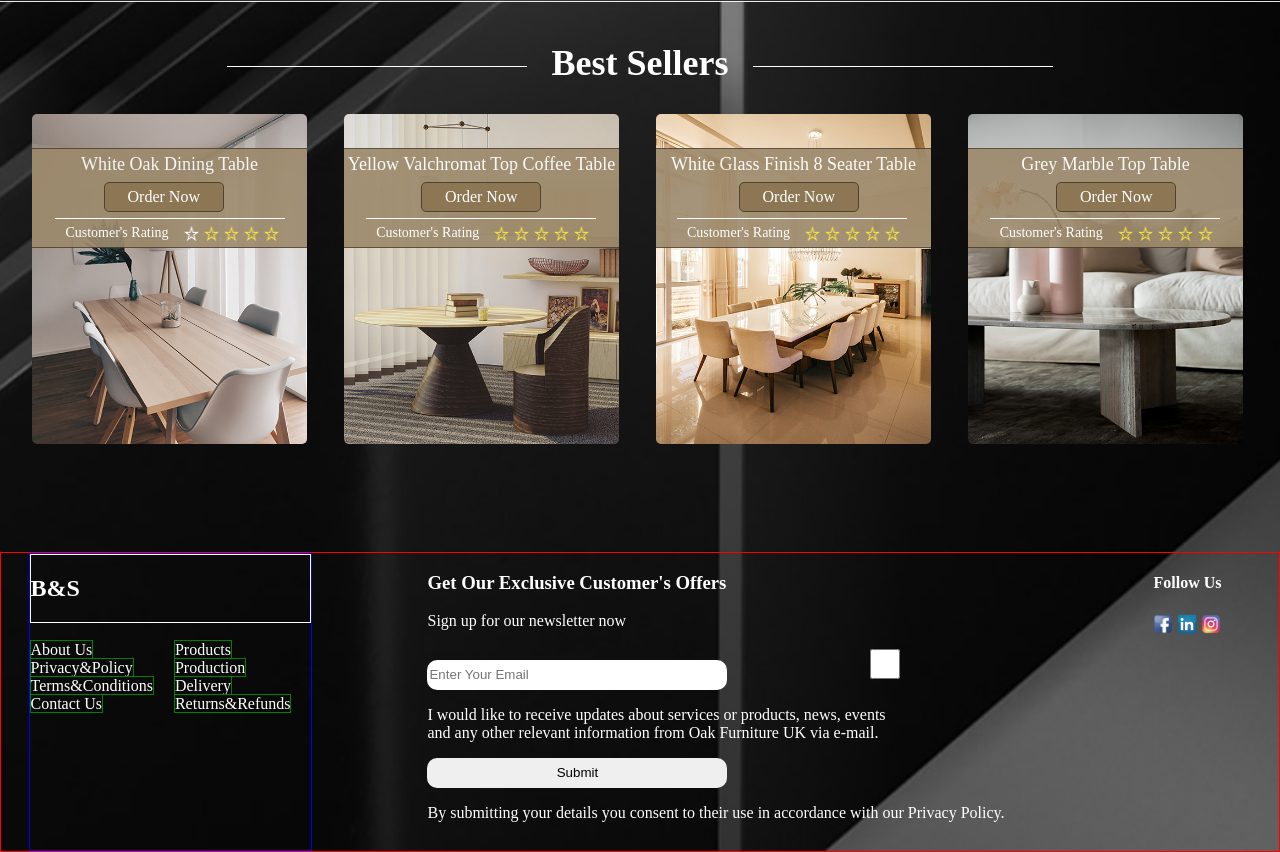
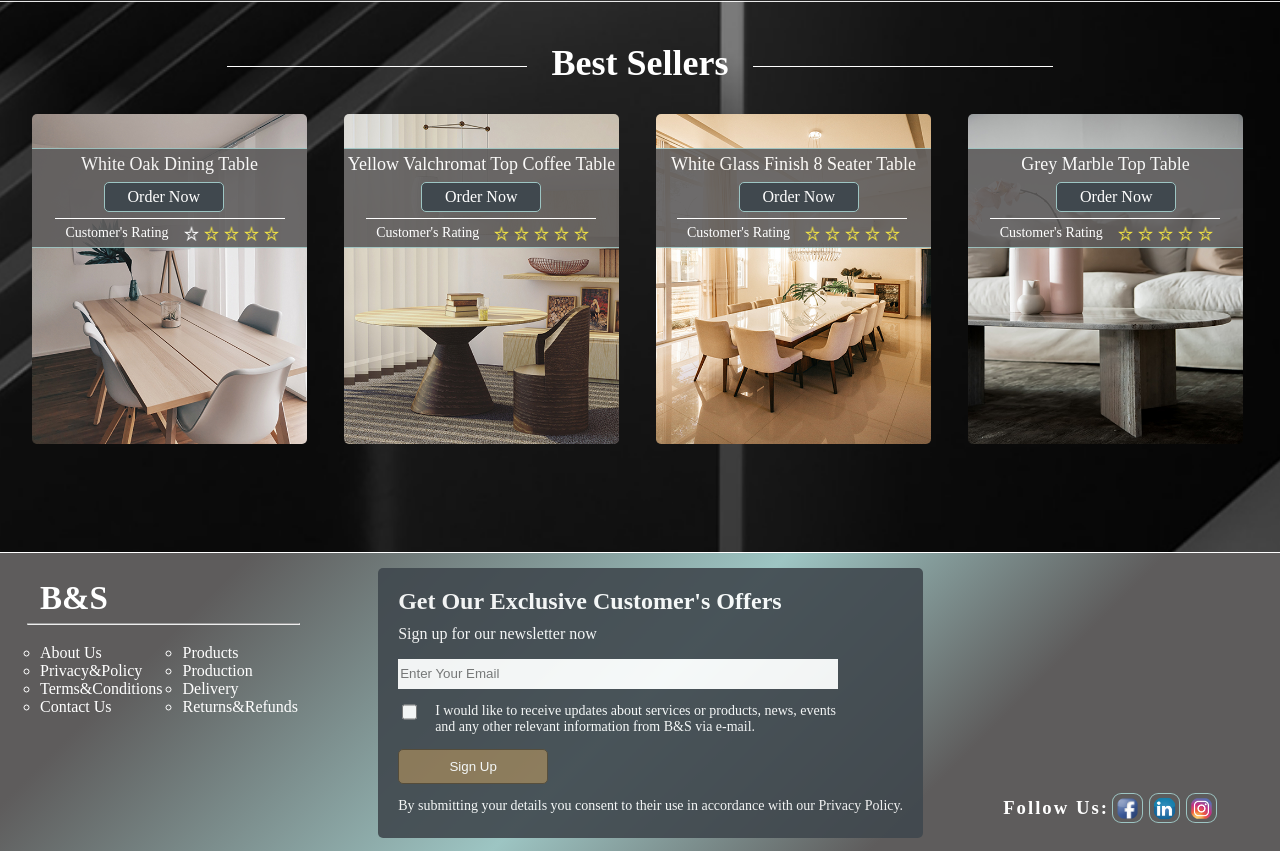
Before and after one commit to ArturMazurkevic/Tables-Webpage, a plain HTML site: page index.html in a window 1280 px wide. Shown: the part 854-1706 px from the top of the page. Drawn offline with Linux system fonts and the light colour scheme; files whose address does not match are found by name.

Commit message:
new css added

```diff
--- a/css/footer.css
+++ b/css/footer.css
@@ -1,10 +1,15 @@
 .footer-container {
-  border: 1px solid red;
   height: 300px;
   display: flex;
   flex-direction: row;
   justify-content: space-around;
+  border-top: 1px solid white;
+    border-bottom: 1px solid white;
+background-color: #9dc5c3;
+background-image: linear-gradient(315deg, #5e5c5c 26%,  #9dc5c3 50%, #5e5c5c 84%);
   }
+
+
 
 footer nav {
   display: flex;
@@ -12,24 +17,118 @@ footer nav {
   }
 
 .footer-logo {
-  border: 1px solid white;
+  font-size: 22px;
+  margin-bottom: -10px;
   }
 
-.social-media img {
-  max-width: 20px;
+  .footer-logo h2 {
+
+margin-bottom: -5px;
+
   }
 
-.footer-group1 {
-  border: 1px solid blue;
-  margin-left: -30px;
+  hr {
+    margin-left: -13px;
+    width: 273px;
   }
 
+
+
 .nav-group1 ul, .nav-group2 ul {
-  list-style-type: none;
+  list-style-type: circle;
   display: inline;
   }
 
 .nav-group1 li a, .nav-group2 li a {
-  border: 1px solid green;
   margin-right: 20px;
   }
+
+  .footer-group2 {
+    max-width: 700px;
+    height: 270px;
+    display: flex;
+    flex-direction: column;
+    margin-left: -20px;
+    margin-top: 15px;
+    padding: 0 20px;
+    background-color: #40484e;
+    opacity: 0.9;
+border-radius: 5px;
+
+  }
+
+
+
+
+
+
+   input[type="email"] {
+    width: 440px;
+    border-radius: 0;
+  }
+
+  input[type="submit"] {
+   width: 150px;
+   border-radius: 5px;
+   height: 35px;
+   background-color: #8c7653;
+   border: 1px solid #50432f;
+   color: white;
+ }
+  .checkbox {
+    display: flex;
+    flex-direction: row;
+    align-items: center;
+  }
+
+  input[type="checkbox"]  {
+    position: relative;
+max-width: 15px;
+margin-top: -10px;
+}
+
+
+
+.checkbox p {
+margin-left: 15px;
+font-size: 14px;
+}
+
+form:last-child {
+  font-size: 14px;
+}
+
+.footer-group3 img {
+
+border-radius: 50%;
+    max-width: 25px;
+    margin: 2px 2px 0 2px;
+    padding: 1px 1px 0 1px;
+
+    }
+
+    .footer-group3 {
+      display: flex;
+      flex-direction: row;
+      align-items: center;
+  max-height: 50px;
+      margin-top: 230px;
+      margin-right: 20px;
+      letter-spacing: 2px;
+
+
+    }
+    .social-media {
+    display: flex;
+  flex-direction: row;
+
+}
+
+
+  .social-media div {
+    max-width: 45px;
+    height: 30px;
+    border-radius: 30%;
+    border: 1px solid #9dc5c3;
+    margin: 0 3px;
+  }
--- a/css/main-content.css
+++ b/css/main-content.css
@@ -10,8 +10,7 @@ body {
   background-size: cover;
   background-repeat: no-repeat;
   color: white;
-
-  }
+}
 
 * {
   box-sizing: border-box;
--- a/css/section-bestsellers.css
+++ b/css/section-bestsellers.css
@@ -47,12 +47,12 @@
   }
 
 .products p {
-  background-color: #9c896b;
+  background-color: #5e5c5c;
   opacity: 0.9;
   height: 100px;
   margin-right: 5px;
-  border-top: 1px solid #50432f;
-  border-bottom: 1px solid #50432f;
+  border-top: 1px solid #9dc5c3;
+  border-bottom: 1px solid #9dc5c3;
   position: relative;
   z-index: 1;
   margin-top: -300px;
@@ -77,8 +77,8 @@
       justify-content: center;
       width: 120px;
       height: 30px;
-      border: 1px solid #50432f;
-      background-color: #8c7653;
+      border: 1px solid #9dc5c3;
+      background-color: #40484e;
       border-radius: 5px;
       margin-left: 10px;
     }
--- a/index.html
+++ b/index.html
@@ -18,9 +18,9 @@
         <aside>
           <div class="banner">
             <ul>
-              <li> Free expert table design</li>
-              <li> Your old table removals</li>
-              <li>Our expert advice:<img src="phone.png" alt=""><a href="tel:+37066305528">+37066305528</a></li>
+              <li> Free expert table design<img src="./Photos/design.png" alt=""></li>
+              <li> Free delivery on all orders<img src="./Photos/car.png" alt=""></li>
+              <li>Our expert advice:<img src="./Photos/phone.png" alt=""><a href="tel:+37066305528">+37066305528</a></li>
             </ul>
           </div>
         </aside>
@@ -168,7 +168,7 @@
             <div class="footer-container">
               <div class=footer-group1>
                 <div class="footer-logo">
-                  <h2>B&S</h2>
+                  <h2>B&S</h2><hr>
                 </div>
                 <nav>
                   <div class="nav-group1">
@@ -188,27 +188,35 @@
                     </ul>
                   </div>
                 </nav>
+
               </div>
-              <div>
-                <h3>Get Our Exclusive Customer's Offers</h3>
-                  <p>Sign up for our newsletter now</p>
+              <div class="footer-group2">
+                <h2>Get Our Exclusive Customer's Offers</h2>
+                  <p style="margin-top: -10px;">Sign up for our newsletter now</p>
                     <form action>
+                    <div class="sign-up">
                       <label for="email"></label>
                         <input type="email" id="email" name="email" placeholder="Enter Your Email" required>
-                      <label for="email"></label>
+
+                        </div>
+                      <div class="checkbox">
+                        <label for="email"></label>
                         <input type="checkbox" id="email" name="email">
                           <p>I would like to receive updates about services or products, news, events<br>
-                             and any other relevant information from Oak Furniture UK via e-mail.
+                             and any other relevant information from B&S via e-mail.
                           </p>
-                        <input type="submit">
+                        </div>
+                          <input type="submit" value="Sign Up">
                           <p>By submitting your details you consent to their use in accordance with our Privacy Policy.</p>
                     </form>
               </div>
-              <div class="social-media">
-                <h4>Follow Us</h4>
-                <img src="./Photos/facebook.png" alt="">
-                <img src="./Photos/linkedin.png" alt="">
-                <img src="./Photos/instagram.png" alt="">
+              <div class="footer-group3">
+                <h3>Follow Us:</h3>
+                  <div class="social-media">
+                    <div><img src="./Photos/facebook.png" alt=""></div>
+                    <div><img src="./Photos/linkedin.png" alt=""></div>
+                    <div><img src="./Photos/instagram.png" alt=""></div>
+                  </div>
               </div>
             </div>
         </footer>
```
Also changed, not shown: Photos/Background.png (added), Photos/car.png (added), Photos/delivery-icon.png (added), Photos/design.png (added), Photos/kisspng-car-van-clip-art-computer-icons-vector-graphics-divisin-transitaria-tamex-5b8db3edc6a101.6980948515360132938136.png (added), 2 other files.
